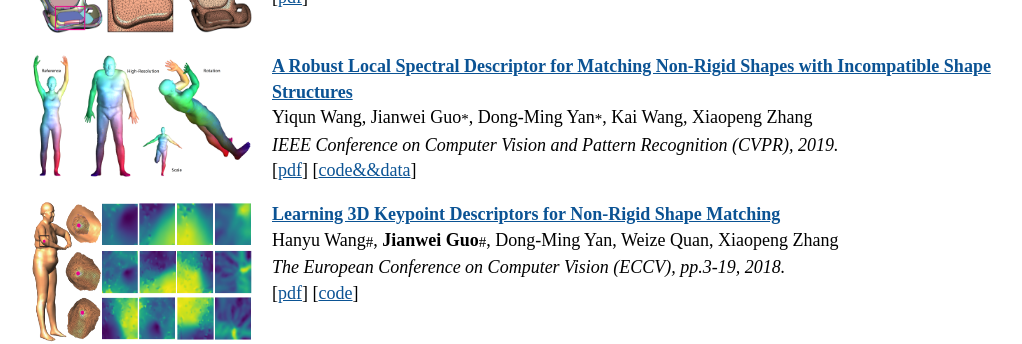
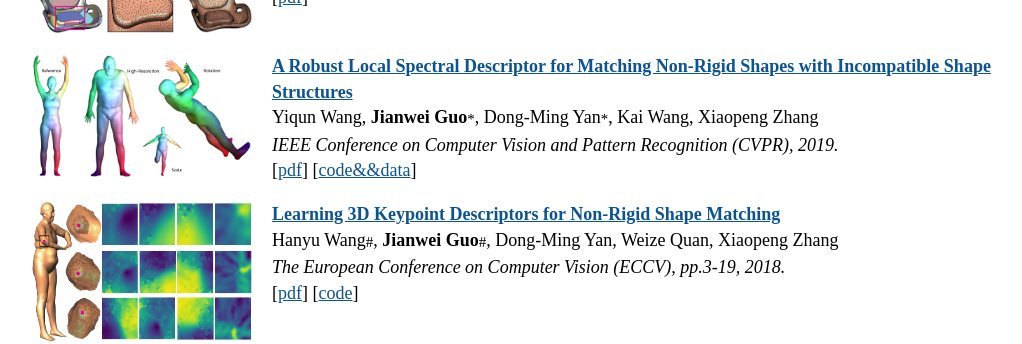
Before and after one commit to jianweiguo/jianweiguo.github.io, a Jekyll site: the page built from publications/index.html, in a window 1280 px wide and 900 px high, scrolled down 1469 px. Shown: the part 153-497 px from the top of the window, without its empty margins (128-1150 px from the left). Built offline with Jekyll 4.4.1, drawn with Linux system fonts in a browser that asks for light colours.

Commit message:
update sup

```diff
--- a/publications/index.html
+++ b/publications/index.html
@@ -112,7 +112,7 @@ Lei You, <a a style="font-weight:bold;color:black">Jianwei Guo</a>, Yong Pang, S
 <br />
 <img src="2019_cvpr_spectraMatching.png" alt="CVPR-2019-descriptor" align ="left" width="220" height="125.2" style="margin:0px 20px 0px 0px">
 <a href="" target="_blank" style="font-weight:bold;color:rgb(11,83,148)">A Robust Local Spectral Descriptor for Matching Non-Rigid Shapes with Incompatible Shape Structures</a> <br />
-Yiqun Wang, Jianwei Guo<sup>*</sup>, Dong-Ming Yan<sup>*</sup>, Kai Wang, Xiaopeng Zhang <br />
+Yiqun Wang, <b>Jianwei Guo</b><sup>*</sup>, Dong-Ming Yan<sup>*</sup>, Kai Wang, Xiaopeng Zhang <br />
 <a style="font-style:italic;color:black">IEEE Conference on Computer Vision and Pattern Recognition (CVPR), 2019.</a> <br />
 [<a href="papers/2019_cvpr_specmatching.pdf" target="_blank" style="color:rgb(11,83,148)">pdf</a>]
 [<a href="http://www.nlpr.ia.ac.cn/ivc/project/specmathcing/" target="_blank" style="color:rgb(11,83,148)">code&&data</a>]
```
